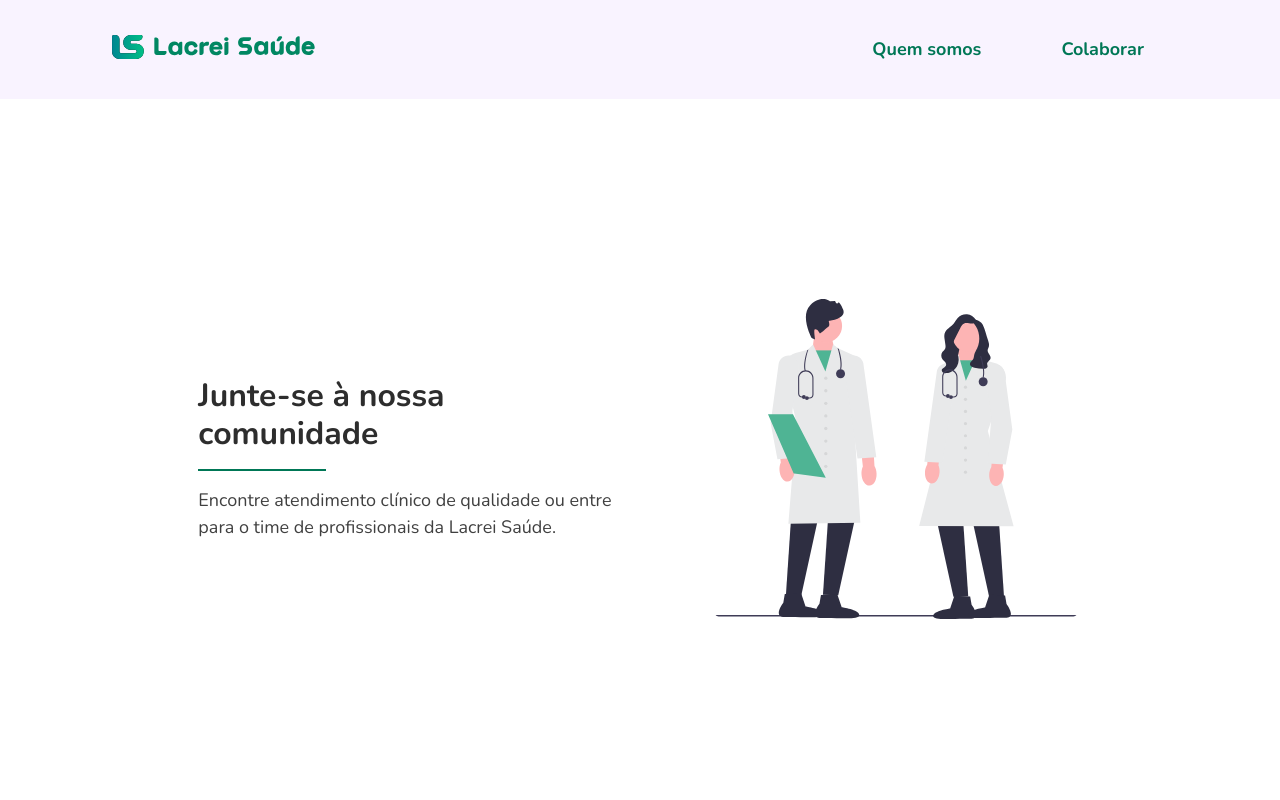
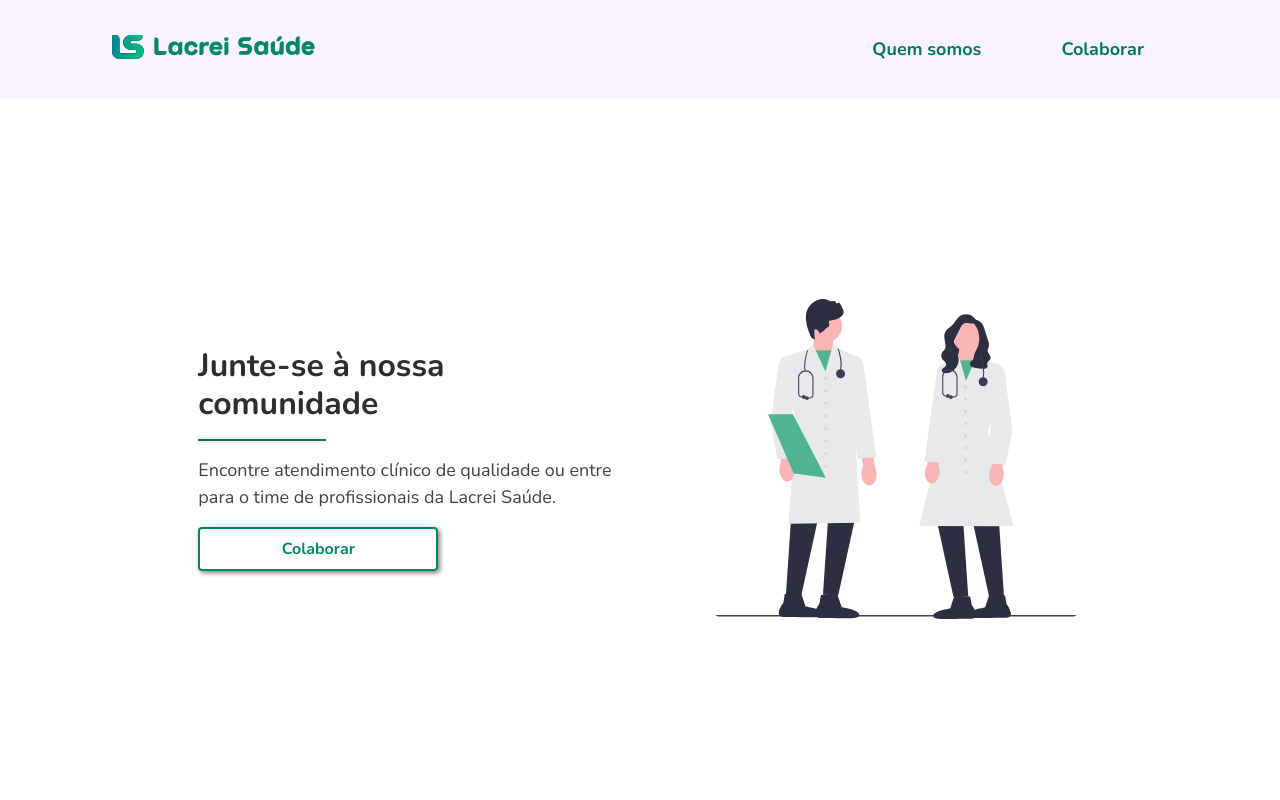
Before and after one commit to hevelinlima/desafio-lacrei, a Next.js app: page /ajuda in a window 1280 px wide. Shown: the top 800 px of the page. Built offline with nearby package versions, Linux system fonts and the light colour scheme.

Commit message:
feat: add scrollbar styles

```diff
--- a/src/pages/ajuda/index.tsx
+++ b/src/pages/ajuda/index.tsx
@@ -1,5 +1,5 @@
 import Image from "next/image";
-import { ColabContainer, ColabContent } from "../../styles/pages/ajuda";
+import { ColabContainer, ColabContent, TestButton } from "../../styles/pages/ajuda";
 import colabImage from "../../assets/colab-image.svg"
 
 export default function Collaborate(){
@@ -10,6 +10,7 @@ export default function Collaborate(){
         nossa comunidade</h1>
         <div />
         <p>Encontre atendimento clínico de qualidade ou entre para o time de profissionais da Lacrei Saúde.</p>
+        <TestButton>Colaborar</TestButton>
       </ColabContent>
       <Image src={colabImage} alt="" />
     </ColabContainer>
--- a/src/styles/global.ts
+++ b/src/styles/global.ts
@@ -9,4 +9,23 @@ export const GlobalStyle = createGlobalStyle`
   body, button {
     font-family: 'Nunito', sans-serif;
   }
+  body{
+    &::-webkit-scrollbar {
+      width: 10px;
+      height: 10px;
+    }
+
+    &::-webkit-scrollbar-track {
+      background: ${(props)=>props.theme.colors["default-light"]};
+    }
+
+    &::-webkit-scrollbar-thumb {
+      background: ${(props)=>props.theme.colors["accent-medium"]};
+      border-radius: 10px;
+    }
+
+    &::-webkit-scrollbar-thumb:active {
+      background: ${(props)=>props.theme.colors["accent-dark"]};
+    }
+  }
 `
--- a/src/styles/pages/ajuda.ts
+++ b/src/styles/pages/ajuda.ts
@@ -41,3 +41,22 @@ export const ColabContent = styled.div`
     color: ${(props)=>props.theme.colors['text-helper']};
   }
 `
+
+export const TestButton = styled.button`
+  border: 2px solid ${(props)=>props.theme.colors['accent-base']};
+  border-radius: 4px;
+  background-color: transparent;
+  max-width: 15rem;
+  padding: 0.5rem 1rem;
+
+  color: ${(props)=>props.theme.colors['accent-base']};
+  ${typography.fonts.textBase};
+  font-weight: bold;
+  box-shadow: 2px 2px 5px 0 rgba(0, 0, 0, 0.5);
+
+  &:hover{
+    color: ${(props)=>props.theme.colors.default};
+    background-color: ${(props)=>props.theme.colors["accent-base"]};
+    transition: all 0.2s ease-in-out;
+  }
+`
--- a/src/styles/pages/index.ts
+++ b/src/styles/pages/index.ts
@@ -4,7 +4,6 @@ import { typography } from '../typography';
 export const MainContainer = styled.div`
   display: flex;
   flex-direction: column;
-
   align-items: center;
 `
 
@@ -14,6 +13,7 @@ export const HeroContainer = styled.div`
   justify-content: center;
   margin: 4rem 0;
   gap: 3rem;
+
   img{
     height: 20rem;
     width: auto;
--- a/src/styles/pages/quemsomos.ts
+++ b/src/styles/pages/quemsomos.ts
@@ -9,7 +9,6 @@ export const AboutUsContainer = styled.div`
   img{
     height: 30rem;
     width: auto;
-
     border-radius: 16px;
   }
   @media only screen and (max-width: 768px) {
```
